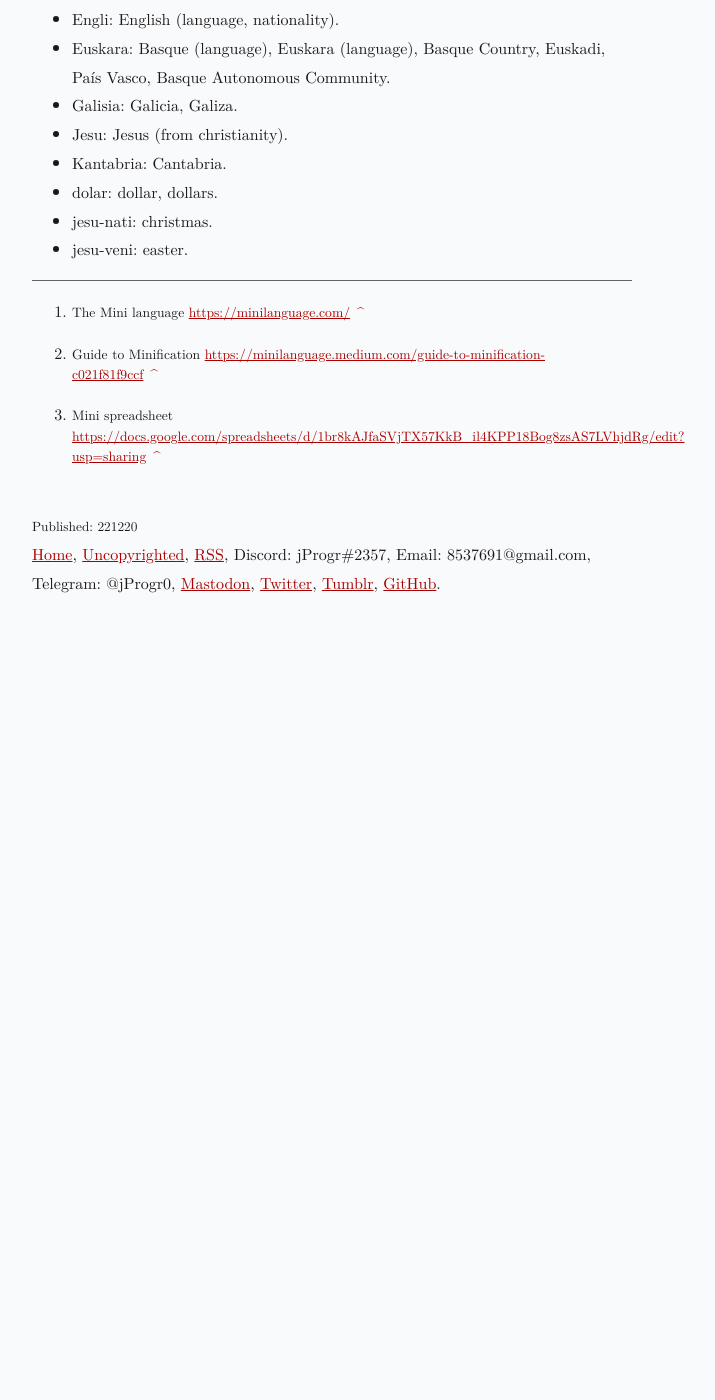
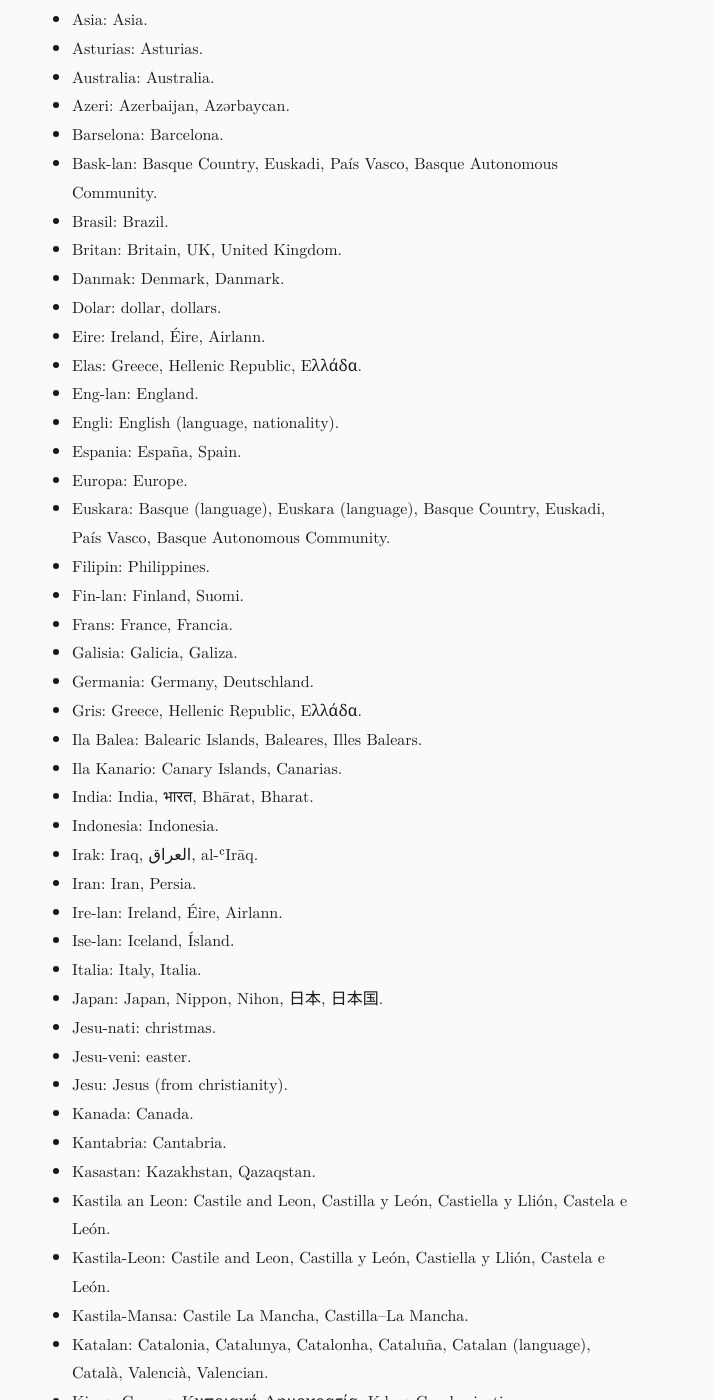
Before and after one commit to jProgr/jprogr.github.io, a Jekyll site: the page built from _posts/2022-12-20-mini-proper-nouns.md, in a window 1280 px wide and 1400 px high, scrolled down 595 px. Shown: the whole window, without its empty margins (308-1023 px from the left). Built offline with Jekyll 4.4.1, drawn with Linux system fonts in a browser that asks for light colours; before the commit the page ends 1225 px from its top, so only the background shows below that; some of the changed text lies outside the part shown.

Commit message:
Update content
Updated "List of Mini proper nouns".

```diff
--- a/_posts/2022-12-20-mini-proper-nouns.md
+++ b/_posts/2022-12-20-mini-proper-nouns.md
@@ -2,31 +2,97 @@
 title: "List of Mini proper nouns"
 permalink: /mini-proper-nouns
 custom_date: "221220"
+updated_date: "221220"
 ---
 
 # List of Mini proper nouns
 
 The Mini language[^1] has around 1000 words so it lacks words for proper nouns (words like México, Asia). Instead it offers a guide to minification[^2], which basically is:
 
-1. Prefer to use letters and ortography from Mini: America -> Amerika.
-2. If you can translate one or more words directly, do it: New York -> Nu York.
-3. If the word has a historic latin or romance-like, use that as base: Deutschland -> Germania -> Germania.
+1. Prefer to use letters and ortography from Mini: America, Amerika.
+2. If you can translate one or more words directly, do it: New York, Nu York.
+3. If the word has a historic latin or romance-like, use that as base: Deutschland, Germania, Germania.
 
 This is a list I have put together from a source spreadsheet[^3] by the author of the language, articles, wikis, and words that I have needed when translating stuff into Mini:
 
+- Afrika: Africa.
+- Amerika: America.
 - Andalusia: Andalucía.
+- Antartika: Antarctica.
 - Aragon: Aragón, Aragó.
+- Armenia: Armenia.
+- Asia: Asia.
 - Asturias: Asturias.
+- Australia: Australia.
+- Azeri: Azerbaijan, Azərbaycan.
 - Barselona: Barcelona.
 - Bask-lan: Basque Country, Euskadi, País Vasco, Basque Autonomous Community.
+- Brasil: Brazil.
+- Britan: Britain, UK, United Kingdom.
+- Danmak: Denmark, Danmark.
+- Dolar: dollar, dollars.
+- Eire: Ireland, Éire, Airlann.
+- Elas: Greece, Hellenic Republic, Ελλάδα.
+- Eng-lan: England.
 - Engli: English (language, nationality).
+- Espania: España, Spain.
+- Europa: Europe.
 - Euskara: Basque (language), Euskara (language), Basque Country, Euskadi, País Vasco, Basque Autonomous Community.
+- Filipin: Philippines.
+- Fin-lan: Finland, Suomi.
+- Frans: France, Francia.
 - Galisia: Galicia, Galiza.
+- Germania: Germany, Deutschland.
+- Gris: Greece, Hellenic Republic, Ελλάδα.
+- Ila Balea: Balearic Islands, Baleares, Illes Balears.
+- Ila Kanario: Canary Islands, Canarias.
+- India: India, भारत, Bhārat, Bharat.
+- Indonesia: Indonesia.
+- Irak: Iraq, العراق, al-ʿIrāq.
+- Iran: Iran, Persia.
+- Ire-lan: Ireland, Éire, Airlann.
+- Ise-lan: Iceland, Ísland.
+- Italia: Italy, Italia.
+- Japan: Japan, Nippon, Nihon, 日本, 日本国.
+- Jesu-nati: christmas.
+- Jesu-veni: easter.
 - Jesu: Jesus (from christianity).
+- Kanada: Canada.
 - Kantabria: Cantabria.
-- dolar: dollar, dollars.
-- jesu-nati: christmas.
-- jesu-veni: easter.
+- Kasastan: Kazakhstan, Qazaqstan.
+- Kastila an Leon: Castile and Leon, Castilla y León, Castiella y Llión, Castela e León.
+- Kastila-Leon: Castile and Leon, Castilla y León, Castiella y Llión, Castela e León.
+- Kastila-Mansa: Castile La Mancha, Castilla–La Mancha.
+- Katalan: Catalonia, Catalunya, Catalonha, Cataluña, Catalan (language), Català, Valencià, Valencian.
+- Kipro: Cyprus, Κυπριακή Δημοκρατία, Kıbrıs Cumhuriyeti.
+- Kongo: Congo, Congo-Kinshasa, DR Congo, The DRC, The DROC, La RDC.
+- Lanka: Sri Lanka, ශ්‍රී ලංකා, Śrī Laṅkā, இலங்கை, Ilaṅkai.
+- Luksemburg: Luxembourg, Lëtzebuerg, Luxemburg.
+- Madrid: Madrid.
+- Majorka: Mallorca, Majorca.
+- Malta: Malta.
+- Marok: Morocco.
+- Mega Britan: Great Britain.
+- Mehiko: México.
+- Meksiko: México.
+- Melilia: Melilla.
+- Moritan: Mauritania, موريتانيا, Mūrītānyā, Mauritanie, Agawej, Cengit, 𞤃𞤮𞤪𞤭𞤼𞤢𞤲𞤭, Moritani, Gànnaar.
+- Mursia: Murcia.
+- Navara: Navarre, Navarra, Nafarroa.
+- Nepal: Nepal, नेपाल, Nepāl.
+- Nipon: Japan, Nippon, Nihon, 日本, 日本国.
+- Oseania: Oceania.
+- Polska: Poland, Polska.
+- Portugal: Portugal.
+- Rioha: La Rioja.
+- Rusia: Russia, Россия.
+- Saara: Sahara, الصحراء الكبرى.
+- Seuta: Ceuta.
+- Sina: China, Zhōngguó, 中国, 中國.
+- Suomi: Finland, Suomi.
+- Turki: Turkey, Türkiye.
+- Valensia: Valencia, València.
+- Vatikan: The Vatican, Vatican City, Città del Vaticano.
 
 [^1]: The Mini language [https://minilanguage.com/](https://minilanguage.com/)
 [^2]: Guide to Minification [https://minilanguage.medium.com/guide-to-minification-c021f81f9ccf](https://minilanguage.medium.com/guide-to-minification-c021f81f9ccf)
```
